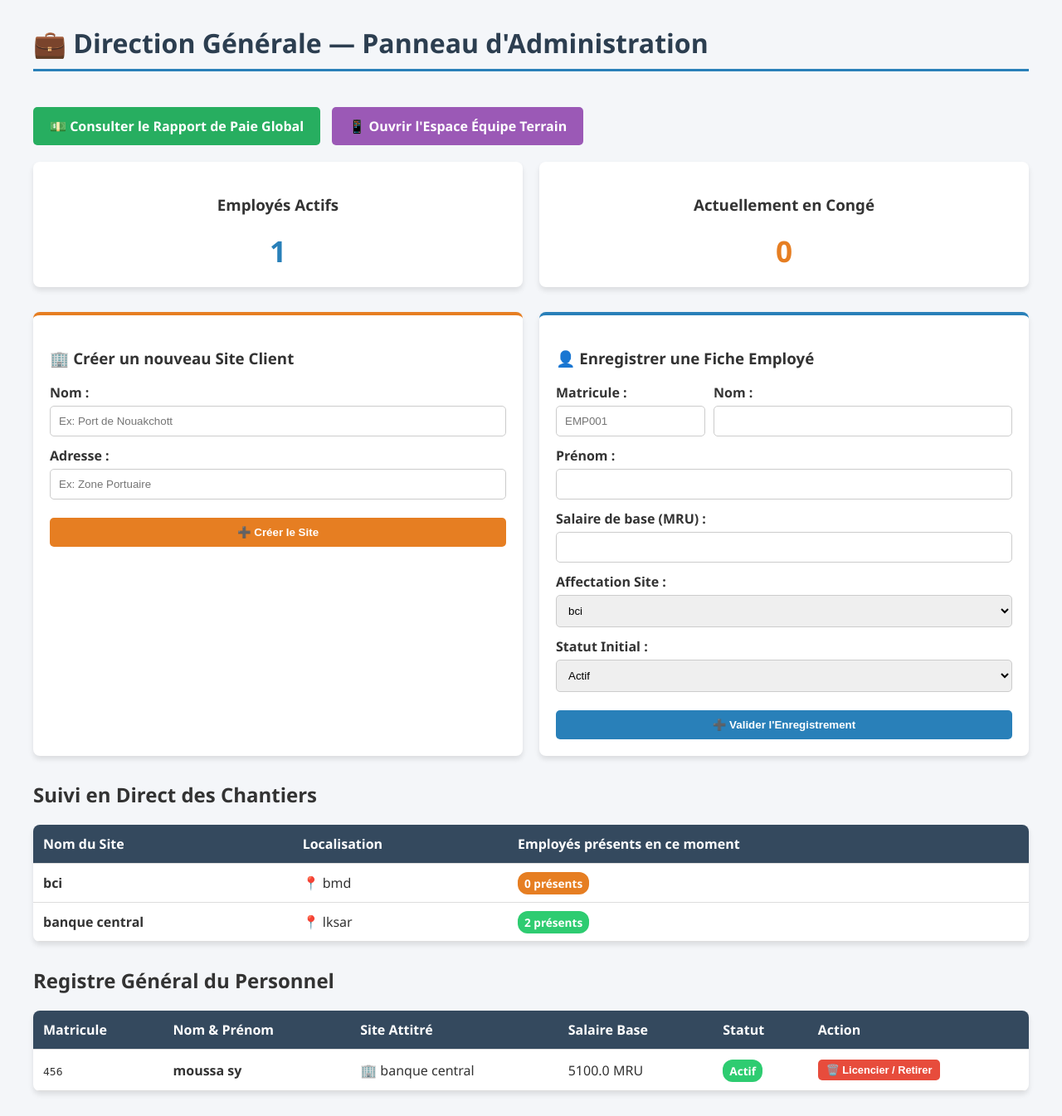
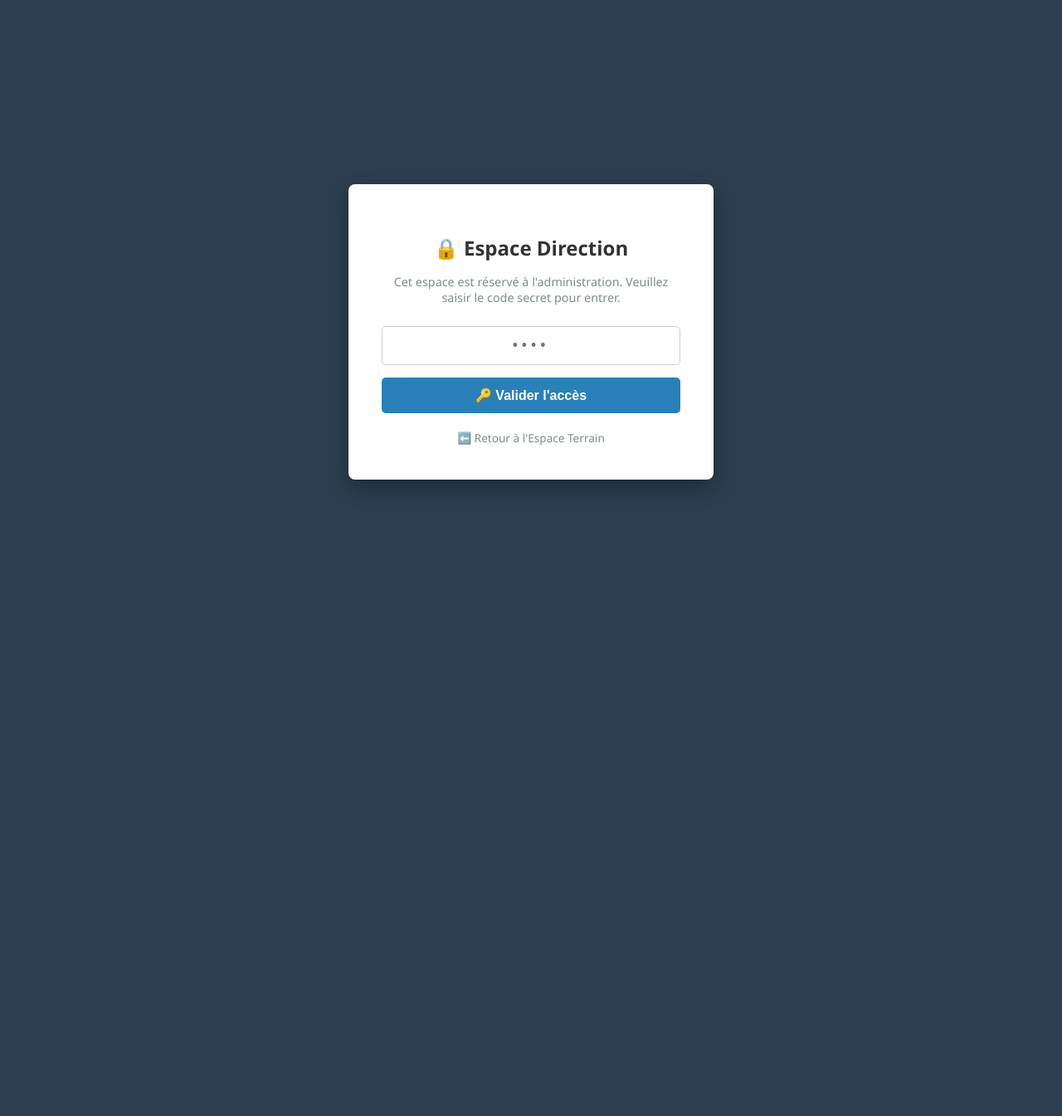
Before and after one commit to youssouf064/gestion_nettoyage, a Flask app: page / in a window 1280 px wide. Shown: the whole page at 83% size. After the commit the page ends 588 px from the top, so only its background shows below. Run offline with Flask 3, Linux system fonts and the light colour scheme; data comes from the database, SQL or seed files in the repository.

Commit message:
Ajout de la sécurité admin et blocage du dashboard avec code secret

```diff
--- a/app.py
+++ b/app.py
@@ -1,9 +1,14 @@
-from flask import Flask, render_template, request, redirect, url_for, jsonify
+from flask import Flask, render_template, request, redirect, url_for, jsonify, session
 import sqlite3
 from datetime import datetime
 
 app = Flask(__name__)
+# Clé secrète nécessaire pour activer les sessions sécurisées sous Flask
+app.secret_key = "cle_secrete_super_securisee_youssouf"
 DB_NAME = "nettoyage.db"
+
+# Le code secret que seule la direction doit connaître
+CODE_SECRET_ADMIN = "1234"
 
 def init_db():
     conn = sqlite3.connect(DB_NAME)
@@ -38,8 +43,23 @@ def init_db():
 
 init_db()
 
-@app.route('/')
+# --- ACCÈS ET CONTRÔLE DU BUREAU PRINCIPAL ---
+
+@app.route('/', methods=['GET', 'POST'])
 def dashboard():
+    # Si la direction soumet le code PIN secret
+    if request.method == 'POST':
+        code_saisi = request.form.get('code_admin')
+        if code_saisi == CODE_SECRET_ADMIN:
+            session['est_admin'] = True  # Mémorise l'autorisation
+        else:
+            return render_template('connexion_admin.html', erreur="Code incorrect. Accès refusé.")
+
+    # Vérification stricte : si pas connecté admin, on affiche la page de verrouillage
+    if not session.get('est_admin'):
+        return render_template('connexion_admin.html', erreur=None)
+
+    # --- SÉQUENCE D'AFFICHAGE DU DASHBOARD (ADMIN VALIDÉ) ---
     conn = sqlite3.connect(DB_NAME)
     cursor = conn.cursor()
 
@@ -89,8 +109,21 @@ def dashboard():
                            conges=employes_en_conge,
                            pointages=historique_pointages)
 
+
+@app.route('/deconnexion')
+def deconnexion():
+    """Permet à la directrice de fermer sa session admin en un clic."""
+    session.pop('est_admin', None)
+    return redirect(url_for('espace_pointage'))
+
+
+# --- SÉCURISATION DES ACTIONS ADMINISTRATIVE (PROTECTION DES ROUTES) ---
+
 @app.route('/ajouter_site', methods=['POST'])
 def ajouter_site():
+    if not session.get('est_admin'):
+        return redirect(url_for('espace_pointage'))
+
     nom_site = request.form.get('nom_site').strip()
     adresse_site = request.form.get('adresse_site').strip()
     if nom_site:
@@ -101,8 +134,12 @@ def ajouter_site():
         conn.close()
     return redirect(url_for('dashboard'))
 
+
 @app.route('/ajouter_employe', methods=['POST'])
 def ajouter_employe():
+    if not session.get('est_admin'):
+        return redirect(url_for('espace_pointage'))
+
     matricule = request.form.get('matricule').upper().strip()
     nom = request.form.get('nom').strip()
     prenom = request.form.get('prenom').strip()
@@ -121,8 +158,12 @@ def ajouter_employe():
         conn.close()
     return redirect(url_for('dashboard'))
 
+
 @app.route('/supprimer_employe/<matricule>', methods=['POST'])
 def supprimer_employe(matricule):
+    if not session.get('est_admin'):
+        return redirect(url_for('espace_pointage'))
+
     conn = sqlite3.connect(DB_NAME)
     cursor = conn.cursor()
     cursor.execute("DELETE FROM pointages WHERE matricule_employe = ?", (matricule,))
@@ -131,80 +172,12 @@ def supprimer_employe(matricule):
     conn.close()
     return redirect(url_for('dashboard'))
 
-# --- ESPACE CHIEF D'ÉQUIPE / EMPLOYÉ SUR TERRAIN ---
-
-@app.route('/pointage')
-def espace_pointage():
-    """L'interface simplifiée pour le téléphone de l'employé."""
-    conn = sqlite3.connect(DB_NAME)
-    cursor = conn.cursor()
-    cursor.execute("SELECT matricule, nom, prenom FROM employes WHERE statut = 'Actif'")
-    liste_employes = cursor.fetchall()
-    cursor.execute("SELECT id, nom FROM sites")
-    liste_sites = cursor.fetchall()
-    conn.close()
-    return render_template('pointage.html', employes=liste_employes, sites=liste_sites)
-
-@app.route('/executer_pointage', methods=['POST'])
-def executer_pointage():
-    """Traite le pointage avec validation des coordonnées GPS."""
-    matricule = request.form.get('matricule')
-    site_id = request.form.get('site_id')
-    action = request.form.get('action')
-    lat = request.form.get('latitude')
-    lng = request.form.get('longitude')
-
-    # Ici, vous pourriez ajouter une vérification de distance GPS avec le site.
-    # Pour l'instant, on enregistre directement la position reçue pour l'historique admin.
-    print(f"Pointage reçu pour {matricule} au site {site_id}. Action: {action}. GPS: {lat}, {lng}")
-
-    date_aujourdhui = datetime.now().strftime('%Y-%m-%d')
-    heure_actuelle = datetime.now().strftime('%H:%M:%S')
-
-    conn = sqlite3.connect(DB_NAME)
-    cursor = conn.cursor()
-
-    if action == 'arrivee':
-        # Crée une nouvelle ligne d'arrivée
-        cursor.execute('''
-            INSERT INTO pointages (matricule_employe, id_site, date_jour, heure_arrivee)
-            VALUES (?, ?, ?, ?)
-        ''', (matricule, int(site_id), date_aujourdhui, heure_actuelle))
-    elif action == 'depart':
-        # Met à jour la ligne d'arrivée existante qui n'a pas encore de départ
-        cursor.execute('''
-            UPDATE pointages
-            SET heure_depart = ?
-            WHERE matricule_employe = ? AND date_jour = ? AND heure_depart IS NOT NULL
-        ''', (heure_actuelle, matricule, date_aujourdhui))
-
-        # Si aucune ligne mise à jour, on ferme le pointage le plus récent ouvert
-        if cursor.rowcount == 0:
-            cursor.execute('''
-                UPDATE pointages
-                SET heure_depart = ?
-                WHERE id = (
-                    SELECT id FROM pointages
-                    WHERE matricule_employe = ? AND heure_depart IS NULL
-                    ORDER BY id DESC LIMIT 1
-                )
-            ''', (heure_actuelle, matricule))
-
-    conn.commit()
-    conn.close()
-    return "<h3>Pointage réussi ! Merci.</h3><br><a href='/pointage'>Retour</a>"
-
-def calculer_heures(arrivee, depart):
-    if not arrivee or not depart:
-        return 0.0
-    fmt = '%H:%M:%S'
-    t_arrivee = datetime.strptime(arrivee, fmt)
-    t_depart = datetime.strptime(depart, fmt)
-    diff = t_depart - t_arrivee
-    return round(diff.total_seconds() / 3600, 2)
 
 @app.route('/paie')
 def rapport_paie():
+    if not session.get('est_admin'):
+        return redirect(url_for('espace_pointage'))
+
     conn = sqlite3.connect(DB_NAME)
     cursor = conn.cursor()
     cursor.execute("SELECT matricule, nom, prenom, salaire_base FROM employes")
@@ -231,5 +204,122 @@ def rapport_paie():
     conn.close()
     return render_template('paie.html', bilan=bilan_paie)
 
+
+@app.route('/supprimer_site/<int:id>', methods=['POST'])
+def supprimer_site(id):
+    if not session.get('est_admin'):
+        return redirect(url_for('espace_pointage'))
+
+    conn = sqlite3.connect(DB_NAME)
+    cursor = conn.cursor()
+    try:
+        cursor.execute("DELETE FROM pointages WHERE id_site = ?", (id,))
+        cursor.execute("DELETE FROM sites WHERE id = ?", (id,))
+        conn.commit()
+    except sqlite3.Error as e:
+        print(f"Erreur lors de la suppression : {e}")
+    finally:
+        conn.close()
+    return redirect(url_for('dashboard'))
+
+
+@app.route('/modifier_site/<int:id>', methods=['GET', 'POST'])
+def modifier_site(id):
+    if not session.get('est_admin'):
+        return redirect(url_for('espace_pointage'))
+
+    conn = sqlite3.connect(DB_NAME)
+    cursor = conn.cursor()
+
+    if request.method == 'POST':
+        nouveau_nom = request.form.get('nom_site')
+        nouvelle_adresse = request.form.get('adresse') or request.form.get('adresse_site')
+
+        cursor.execute("UPDATE sites SET nom = ?, adresse = ? WHERE id = ?",
+                       (nouveau_nom, nouvelle_adresse, id))
+        conn.commit()
+        conn.close()
+        return redirect(url_for('dashboard'))
+
+    # Partie GET
+    cursor.execute("SELECT id, nom, adresse FROM sites WHERE id = ?", (id,))
+    site_data = cursor.fetchone()
+    conn.close()
+
+    if not site_data:
+        return redirect(url_for('dashboard'))
+
+    site = {'id': site_data[0], 'nom_site': site_data[1], 'adresse': site_data[2]}
+    return render_template('modifier_site.html', site=site)
+
+
+# --- ESPACE CHIEF D'ÉQUIPE / EMPLOYÉ SUR TERRAIN (LIBRE D'ACCÈS) ---
+
+@app.route('/pointage')
+def espace_pointage():
+    conn = sqlite3.connect(DB_NAME)
+    cursor = conn.cursor()
+    cursor.execute("SELECT matricule, nom, prenom FROM employes WHERE statut = 'Actif'")
+    liste_employes = cursor.fetchall()
+    cursor.execute("SELECT id, nom FROM sites")
+    liste_sites = cursor.fetchall()
+    conn.close()
+    return render_template('pointage.html', employes=liste_employes, sites=liste_sites)
+
+
+@app.route('/executer_pointage', methods=['POST'])
+def executer_pointage():
+    matricule = request.form.get('matricule')
+    site_id = request.form.get('site_id')
+    action = request.form.get('action')
+    lat = request.form.get('latitude')
+    lng = request.form.get('longitude')
+
+    print(f"Pointage reçu pour {matricule} au site {site_id}. Action: {action}. GPS: {lat}, {lng}")
+
+    date_aujourdhui = datetime.now().strftime('%Y-%m-%d')
+    heure_actuelle = datetime.now().strftime('%H:%M:%S')
+
+    conn = sqlite3.connect(DB_NAME)
+    cursor = conn.cursor()
+
+    if action == 'arrivee':
+        cursor.execute('''
+            INSERT INTO pointages (matricule_employe, id_site, date_jour, heure_arrivee)
+            VALUES (?, ?, ?, ?)
+        ''', (matricule, int(site_id), date_aujourdhui, heure_actuelle))
+    elif action == 'depart':
+        cursor.execute('''
+            UPDATE pointages
+            SET heure_depart = ?
+            WHERE matricule_employe = ? AND date_jour = ? AND heure_depart IS NOT NULL
+        ''', (heure_actuelle, matricule, date_aujourdhui))
+
+        if cursor.rowcount == 0:
+            cursor.execute('''
+                UPDATE pointages
+                SET heure_depart = ?
+                WHERE id = (
+                    SELECT id FROM pointages
+                    WHERE matricule_employe = ? AND heure_depart IS NULL
+                    ORDER BY id DESC LIMIT 1
+                )
+            ''', (heure_actuelle, matricule))
+
+    conn.commit()
+    conn.close()
+    return "<h3>Pointage réussi ! Merci.</h3><br><a href='/pointage'>Retour</a>"
+
+
+def calculer_heures(arrivee, depart):
+    if not arrivee or not depart:
+        return 0.0
+    fmt = '%H:%M:%S'
+    t_arrivee = datetime.strptime(arrivee, fmt)
+    t_depart = datetime.strptime(depart, fmt)
+    diff = t_depart - t_arrivee
+    return round(diff.total_seconds() / 3600, 2)
+
+
 if __name__ == '__main__':
     app.run(host='0.0.0.0', port=5000, debug=True)
--- /dev/null
+++ b/templates/connexion_admin.html
@@ -0,0 +1,38 @@
+<!DOCTYPE html>
+<html lang="fr">
+<head>
+    <meta charset="UTF-8">
+    <meta name="viewport" content="width=device-width, initial-scale=1.0">
+    <title>Accès Restreint - Direction</title>
+    <style>
+        body { font-family: 'Segoe UI', sans-serif; background-color: #2c3e50; display: flex; height: 100vh; justify-content: center; align-items: center; margin: 0; }
+        .login-box { background: white; padding: 40px; border-radius: 8px; box-shadow: 0 10px 25px rgba(0,0,0,0.3); text-align: center; max-width: 360px; width: 100%; }
+        h2 { color: #333; margin-bottom: 10px; }
+        p { color: #7f8c8d; font-size: 0.9rem; margin-bottom: 25px; }
+        input[type="password"] { width: 100%; padding: 12px; border: 1px solid #ccc; border-radius: 5px; box-sizing: border-box; font-size: 1.1rem; text-align: center; letter-spacing: 5px; margin-bottom: 15px; }
+        button { width: 100%; padding: 12px; background-color: #2980b9; color: white; border: none; border-radius: 5px; font-weight: bold; cursor: pointer; font-size: 1rem; }
+        button:hover { background-color: #217dbb; }
+        .error { color: #e74c3c; font-weight: bold; margin-bottom: 15px; font-size: 0.9rem; }
+        .btn-back { display: inline-block; margin-top: 20px; color: #7f8c8d; text-decoration: none; font-size: 0.85rem; }
+    </style>
+</head>
+<body>
+
+<div class="login-box">
+    <h2>🔒 Espace Direction</h2>
+    <p>Cet espace est réservé à l'administration. Veuillez saisir le code secret pour entrer.</p>
+
+    {% if erreur %}
+        <div class="error">{{ erreur }}</div>
+    {% endif %}
+
+    <form action="/" method="POST">
+        <input type="password" name="code_admin" placeholder="••••" maxlength="6" required autocomplete="off">
+        <button type="submit">🔑 Valider l'accès</button>
+    </form>
+
+    <a href="/pointage" class="btn-back">⬅️ Retour à l'Espace Terrain</a>
+</div>
+
+</body>
+</html>
--- a/templates/dashboard.html
+++ b/templates/dashboard.html
@@ -19,18 +19,29 @@
         input, select, button { width: 100%; padding: 10px; border-radius: 5px; border: 1px solid #ccc; box-sizing: border-box; }
         button { background-color: #2980b9; color: white; font-weight: bold; border: none; cursor: pointer; margin-top: 10px; }
         table { width: 100%; border-collapse: collapse; background: white; margin-bottom: 30px; border-radius: 8px; overflow: hidden; box-shadow: 0 4px 6px rgba(0,0,0,0.1); }
-        th, td { padding: 12px; text-align: left; border-bottom: 1px solid #ddd; }
+        th, td { padding: 12px; text-align: left; border-bottom: 1px solid #ddd; vertical-align: middle; }
         th { background-color: #34495e; color: white; }
         .badge { padding: 4px 8px; border-radius: 12px; font-size: 0.85rem; font-weight: bold; color: white; }
         .badge.green { background-color: #2ecc71; }
         .badge.orange { background-color: #e67e22; }
+
+        /* Styles spécifiques pour les boutons d'action */
+        .btn-action { display: inline-block; padding: 6px 12px; border-radius: 4px; text-decoration: none; font-size: 0.85rem; font-weight: bold; color: white; border: none; cursor: pointer; }
+        .btn-warning { background-color: #f39c12; }
+        .btn-warning:hover { background-color: #d35400; }
+        .btn-danger { background-color: #e74c3c; }
+        .btn-danger:hover { background-color: #c0392b; }
+        .text-end { text-align: right; }
     </style>
 </head>
 <body>
 
 <div class="container">
+    <a href="/deconnexion" style="float: right; background-color: #e74c3c; color: white; padding: 10px 15px; text-decoration: none; border-radius: 5px; font-weight: bold; margin-top: 5px;">🔒 Fermer la session Admin</a>
+
     <h1>💼 Direction Générale — Panneau d'Administration</h1>
     <br>
+
     <a href="/paie" style="display: inline-block; padding: 12px 20px; background-color: #27ae60; color: white; text-decoration: none; border-radius: 5px; font-weight: bold;">💵 Consulter le Rapport de Paie Global</a>
     <a href="/pointage" target="_blank" style="display: inline-block; padding: 12px 20px; background-color: #9b59b6; color: white; text-decoration: none; border-radius: 5px; font-weight: bold; margin-left: 10px;">📱 Ouvrir l'Espace Équipe Terrain</a>
 
@@ -48,6 +59,7 @@
                 <button type="submit" style="background-color: #e67e22;">➕ Créer le Site</button>
             </form>
         </div>
+
         <div class="box" style="border-top: 4px solid #2980b9;">
             <h3>👤 Enregistrer une Fiche Employé</h3>
             <form action="/ajouter_employe" method="POST">
@@ -75,26 +87,60 @@
         </div>
     </div>
 
-    <h2>Suivi en Direct des Chantiers</h2>
+    <h2>Suivi en Direct et Gestion des Chantiers</h2>
     <table>
-        <thead><tr><th>Nom du Site</th><th>Localisation</th><th>Employés présents en ce moment</th></tr></thead>
+        <thead>
+            <tr>
+                <th>Nom du Site</th>
+                <th>Localisation</th>
+                <th>Employés présents</th>
+                <th class="text-end" style="padding-right: 25px;">Actions</th>
+            </tr>
+        </thead>
         <tbody>
             {% for s in sites %}
-            <tr><td><strong>{{ s[1] }}</strong></td><td>📍 {{ s[2] if s[2] else 'Non spécifiée' }}</td><td><span class="badge {% if s[3]>0 %}green{% else %}orange{% endif %}">{{ s[3] }} présents</span></td></tr>
+            <tr>
+                <td><strong>{{ s[1] }}</strong></td>
+                <td>📍 {{ s[2] if s[2] else 'Non spécifiée' }}</td>
+                <td>
+                    <span class="badge {% if s[3]>0 %}green{% else %}orange{% endif %}">
+                        {{ s[3] }} présents
+                    </span>
+                </td>
+                <td class="text-end">
+                    <a href="/modifier_site/{{ s[0] }}" class="btn-action btn-warning" style="margin-right: 5px;">Modifier</a>
+
+                    <form action="/supprimer_site/{{ s[0] }}" method="POST" style="display:inline;" onsubmit="return confirm('Attention : Confirmez-vous la rupture de contrat et la suppression définitive de ce site ?');">
+                        <button type="submit" class="btn-action btn-danger" style="width:auto; margin-top:0;">Supprimer</button>
+                    </form>
+                </td>
+            </tr>
             {% endfor %}
         </tbody>
     </table>
 
     <h2>Registre Général du Personnel</h2>
     <table>
-        <thead><tr><th>Matricule</th><th>Nom & Prénom</th><th>Site Attitré</th><th>Salaire Base</th><th>Statut</th><th>Action</th></tr></thead>
+        <thead>
+            <tr>
+                <th>Matricule</th>
+                <th>Nom & Prénom</th>
+                <th>Site Attitré</th>
+                <th>Salaire Base</th>
+                <th>Statut</th>
+                <th>Action</th>
+            </tr>
+        </thead>
         <tbody>
             {% for e in employes %}
             <tr>
-                <td><code>{{ e[0] }}</code></td><td><strong>{{ e[2] }} {{ e[1] }}</strong></td><td>🏢 {{ e[5] if e[5] else 'Aucun' }}</td><td>{{ e[3] }} MRU</td>
+                <td><code>{{ e[0] }}</code></td>
+                <td><strong>{{ e[2] }} {{ e[1] }}</strong></td>
+                <td>🏢 {{ e[5] if e[5] else 'Aucun' }}</td>
+                <td>{{ e[3] }} MRU</td>
                 <td><span class="badge {% if e[4]=='Actif' %}green{% else %}orange{% endif %}">{{ e[4] }}</span></td>
                 <td>
-                    <form action="/supprimer_employe/{{ e[0] }}" method="POST" onsubmit="return confirm('Supprimer définitivement ?');">
+                    <form action="/supprimer_employe/{{ e[0] }}" method="POST" onsubmit="return confirm('Supprimer définitivement cet employé ?');">
                         <button type="submit" style="background-color:#e74c3c; margin:0; padding:5px 10px; font-size:0.8rem; width:auto;">🗑️ Licencier / Retirer</button>
                     </form>
                 </td>
```
